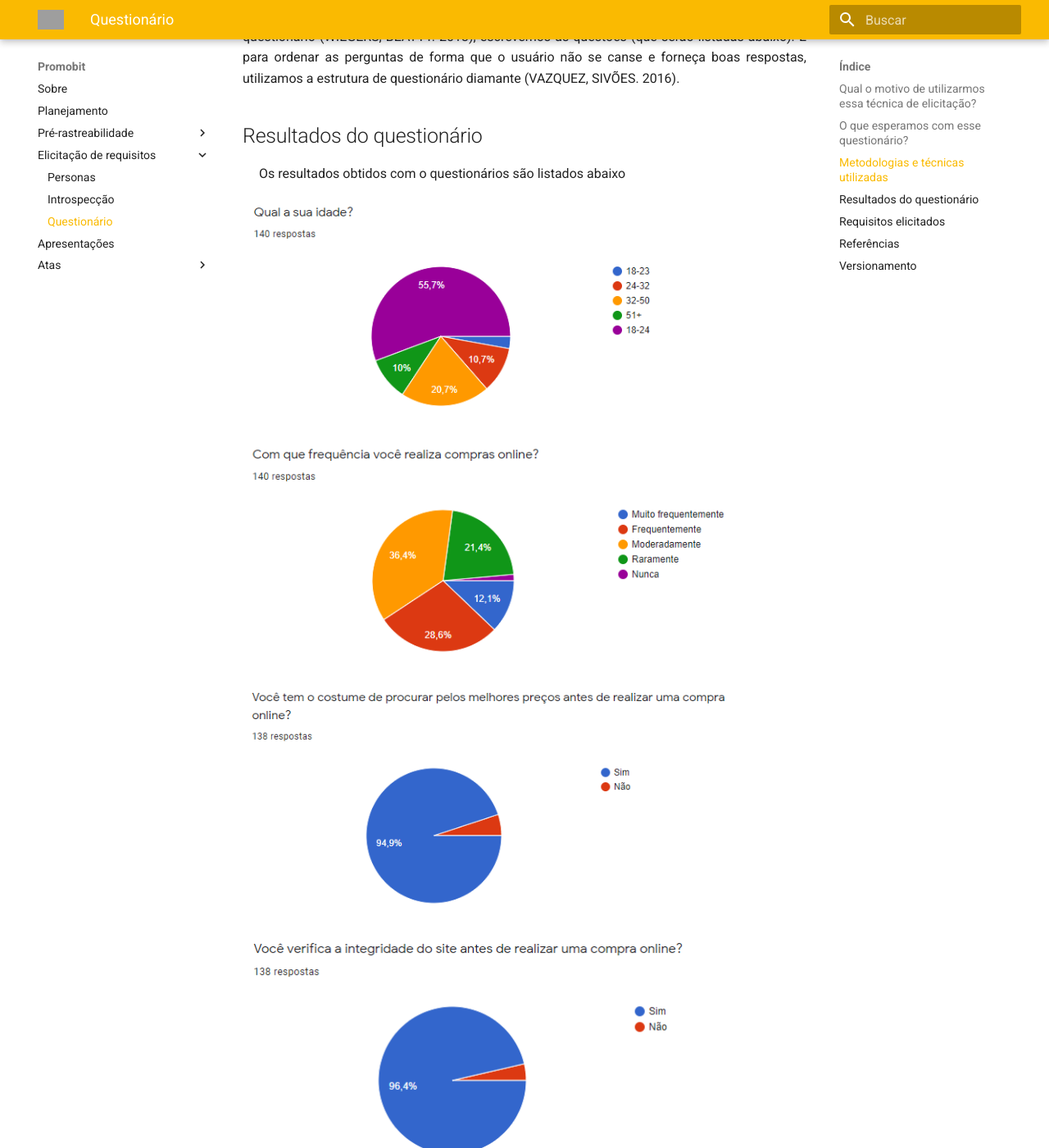
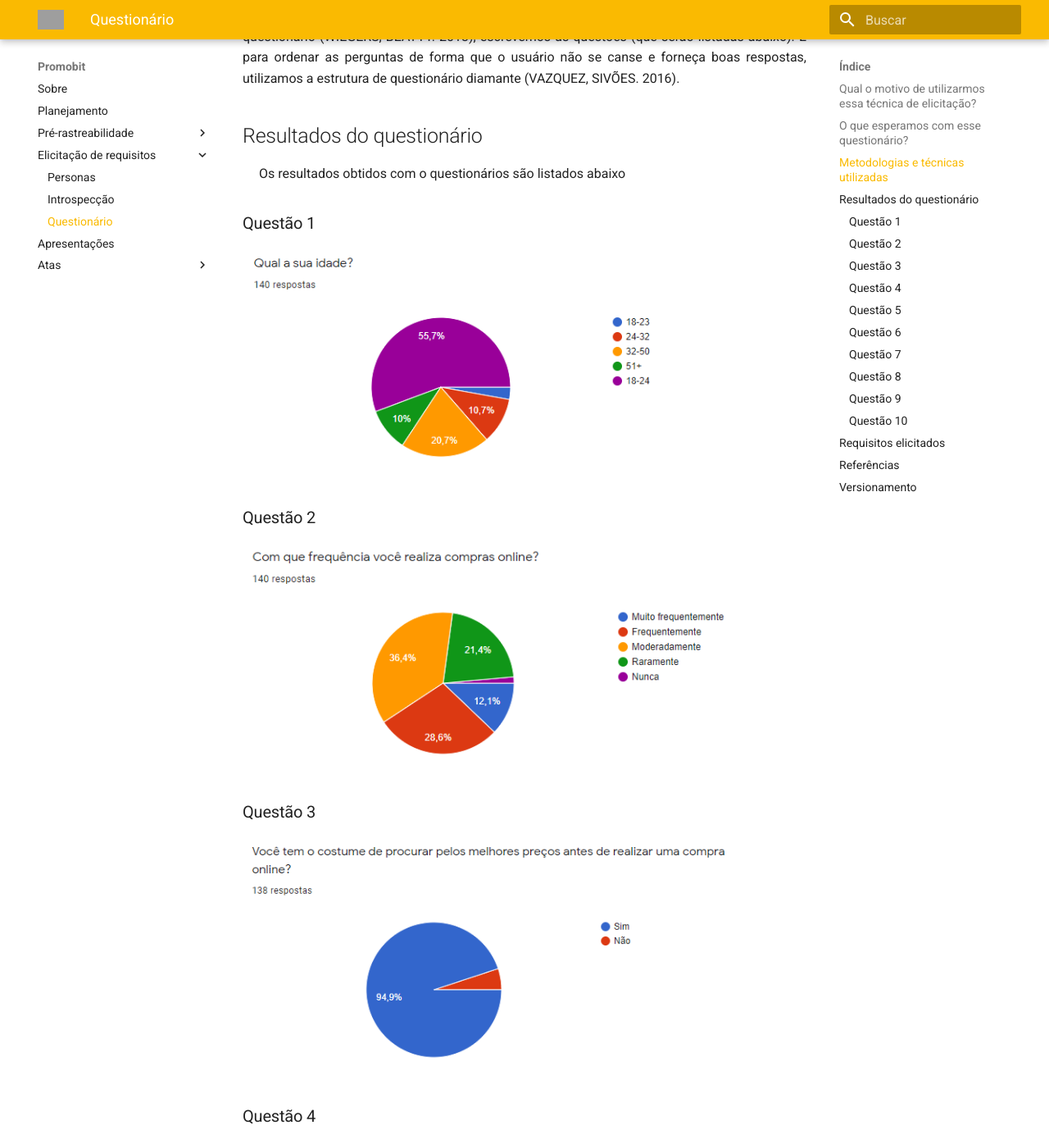
Before and after one commit to Joao-Pedro-Moura/2020.1-Promobit, an MkDocs documentation site: the page built from docs/elicitacao/questionario.md, in a window 1280 px wide and 1400 px high, scrolled down 797 px. Shown: the whole window at 82% size. Built offline with MkDocs 1.6.1 and Material for MkDocs 9.7.7, drawn with Linux system fonts in a browser that asks for light colours; old or Windows-style settings are respelled for this version of MkDocs; some of the changed text lies outside the part shown; grey boxes are pictures that could not be loaded.

Commit message:
Adição de headers para cada questão
Co-authored-by: thiagolopess <thiago.lopes.santos.tls@gmail.com>

```diff
--- a/docs/elicitacao/questionario.md
+++ b/docs/elicitacao/questionario.md
@@ -35,15 +35,34 @@ Com a resposta dessas questões em mente e seguindo as dicas para criação de u
 Os resultados obtidos com o questionários são listados abaixo
 </p>
 
-<img width="600px" src="../../assets/resultados_questionario/1.png" style="margin-bottom: 15px">
-<img width="600px" src="../../assets/resultados_questionario/2.png" style="margin-bottom: 15px">
-<img width="600px" src="../../assets/resultados_questionario/3.png" style="margin-bottom: 15px">
-<img width="600px" src="../../assets/resultados_questionario/4.png" style="margin-bottom: 15px">
-<img width="600px" src="../../assets/resultados_questionario/5.png" style="margin-bottom: 15px">
-<img width="600px" src="../../assets/resultados_questionario/6.png" style="margin-bottom: 15px">
-<img width="600px" src="../../assets/resultados_questionario/7.png" style="margin-bottom: 15px">
-<img width="600px" src="../../assets/resultados_questionario/8.png" style="margin-bottom: 15px">
-<img width="600px" src="../../assets/resultados_questionario/9.png" style="margin-bottom: 15px">
+### Questão 1
+<img width="600px" src="../../assets/resultados_questionario/1.png">
+
+### Questão 2
+<img width="600px" src="../../assets/resultados_questionario/2.png">
+
+### Questão 3
+<img width="600px" src="../../assets/resultados_questionario/3.png">
+
+### Questão 4
+<img width="600px" src="../../assets/resultados_questionario/4.png">
+
+### Questão 5
+<img width="600px" src="../../assets/resultados_questionario/5.png">
+
+### Questão 6
+<img width="600px" src="../../assets/resultados_questionario/6.png">
+
+### Questão 7
+<img width="600px" src="../../assets/resultados_questionario/7.png">
+
+### Questão 8
+<img width="600px" src="../../assets/resultados_questionario/8.png">
+
+### Questão 9
+<img width="600px" src="../../assets/resultados_questionario/9.png">
+
+### Questão 10
 <img width="600px" src="../../assets/resultados_questionario/10.png">
 
 ## Requisitos elicitados
```
